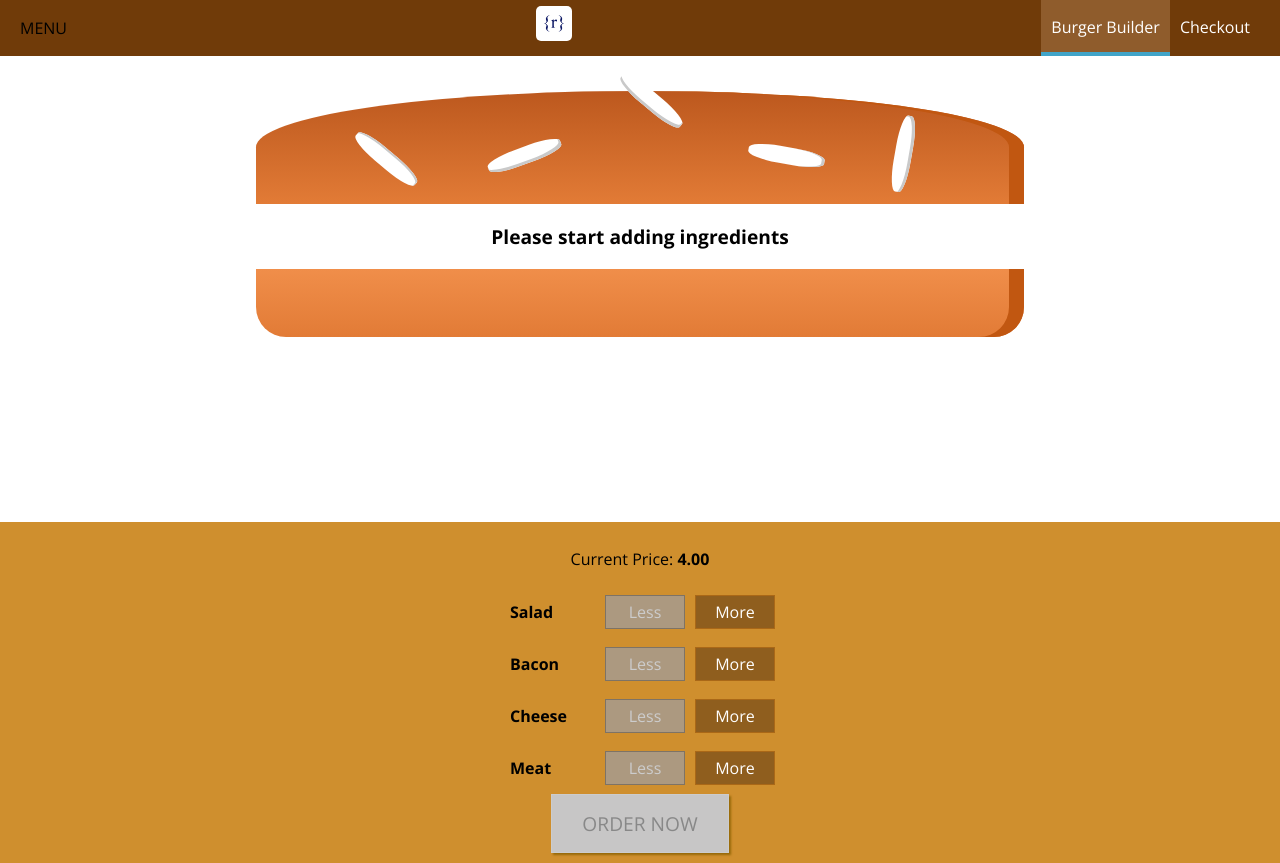
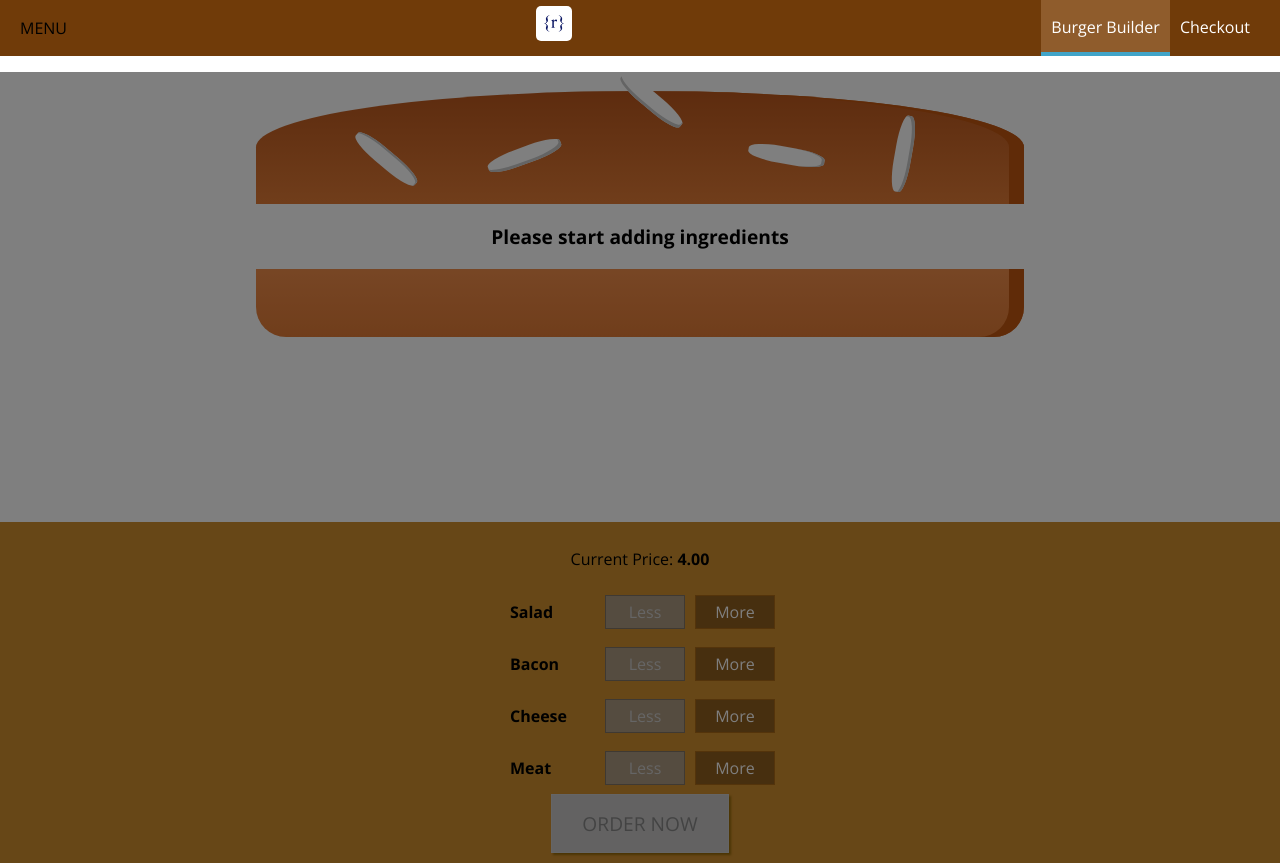
Before and after one commit to rivermanvr/burgerbld_app, a React app: page / in a window 1280 px wide. Built offline with nearby package versions, Linux system fonts and the light colour scheme.

Commit message:
backdrop added and functional

```diff
--- a/src/components/Layout/Layout.js
+++ b/src/components/Layout/Layout.js
@@ -1,17 +1,29 @@
-import React from 'react';
+import React, { Component } from 'react';
 import Aux from '../../hoc/Aux';
 import Toolbar from '../Navigation/Toolbar/Toolbar';
 import classes from './Layout.css';
 import SideDrawer from '../Navigation/SideDrawer/SideDrawer';
 
-const layout = (props) => (
+class Layout extends Component {
+  state = {
+    showSideDrawer: true
+  }
+
+  sideDrawerClosedHandler = () => {
+    this.setState({ showSideDrawer: false });
+  }
+
+  render () {
+    return (
       <Aux>
         <Toolbar />
-    <SideDrawer />
+        <SideDrawer open={ this.state.showSideDrawer } closed={ this.sideDrawerClosedHandler } />
         <main className={ classes.content }>
-    { props.children }
+        { this.props.children }
         </main>
       </Aux>
     )
+  }
+}
 
-export default layout;
+export default Layout;
--- a/src/components/Navigation/SideDrawer/SideDrawer.js
+++ b/src/components/Navigation/SideDrawer/SideDrawer.js
@@ -6,10 +6,14 @@
 import Aux from '../../../hoc/Aux';
 
 const sideDrawer = (props) => {
+  let attachedClasses = [classes.SideDrawer, classes.Close];
+  if (props.open) {
+    attachedClasses = [classes.SideDrawer, classes.Open];
+  }
   return (
     <Aux>
-      <Backdrop />
-      <div className={ classes.SideDrawer }>
+      <Backdrop show={ props.open } clicked={ props.closed } />
+      <div className={ attachedClasses.join(' ') }>
         <div className={ classes.Logo }>
           <Logo />
         </div>
```
Lines whose indentation alone changed are shown as unchanged.
